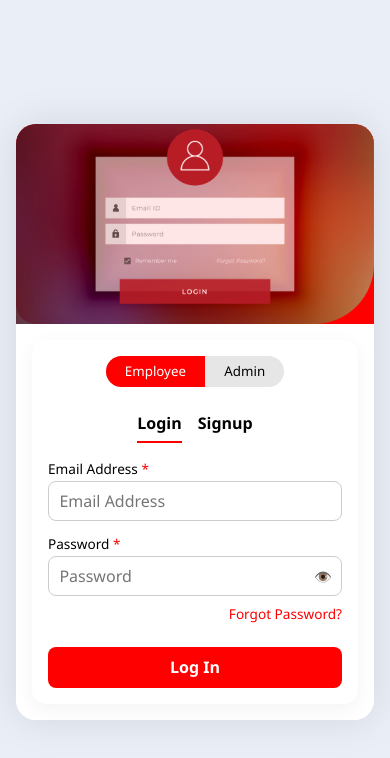
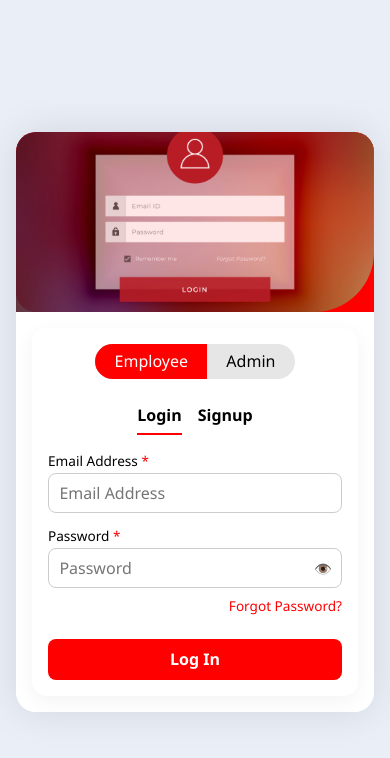
Before and after one commit to LilBreezy13/EMPLOYEE-PROFILE-BBEKO_EPB, a plain HTML site: page index.html in a window 390 px wide. Drawn offline with Linux system fonts and the light colour scheme.

Commit message:
container

```diff
--- a/index.html
+++ b/index.html
@@ -8,6 +8,13 @@
 
   <title>Employee/Admin Portal - Bbeko</title>
   <style>
+
+  html, body {
+  max-width: 100%;
+  overflow-x: hidden;
+}
+
+
     * {
       box-sizing: border-box;
       padding: 0;
@@ -15,10 +22,6 @@
       font-family: 'Segoe UI', sans-serif;
     }
 
-    html, body {
-  max-width: 100%;
-  overflow-x: hidden;
-}
 
 .container {
   flex-wrap: wrap; /* allow content to wrap */
@@ -43,6 +46,27 @@
       box-shadow: 0 0 40px rgba(0, 0, 0, 0.1);
       flex-direction: row;
     }
+
+    .container {
+  flex-wrap: wrap;
+  width: 100%;
+  max-width: 100%;
+  margin: 0 auto;
+}
+
+.right-pane, .form-container {
+  width: 100%;
+  max-width: 100%;
+  padding: 1rem;
+}
+
+input, select, button.submit {
+  width: 100%;
+  max-width: 100%;
+  font-size: 16px;
+  box-sizing: border-box;
+}
+
 
     .left-pane {
       flex: 1;
@@ -229,15 +253,15 @@
       from { opacity: 0; transform: translateY(10px); }
       to { opacity: 1; transform: translateY(0); }
     }
-
 @media (max-width: 768px) {
   .container {
     flex-direction: column;
+    flex-wrap: wrap;
   }
 
   .left-pane {
-        min-height: 200px;
-        order: -1;
+    width: 100%;
+    min-height: 180px;
     clip-path: none;
     border-bottom-left-radius: 20px;
   }
@@ -247,16 +271,18 @@
     padding: 1rem;
   }
 
-input, select, button.submit {
-  font-size: 1rem;
+  input, select, button {
+    font-size: 16px;
   }
 
-input, select {
-  font-size: 16px; /* Prevent mobile zooming */
+  .toggle-switch,
+  .form-toggle {
+    flex-wrap: wrap;
+  }
 }
 
 
-    }
+
   </style>
 </head>
 <body>
```
Lines whose indentation alone changed are shown as unchanged.
